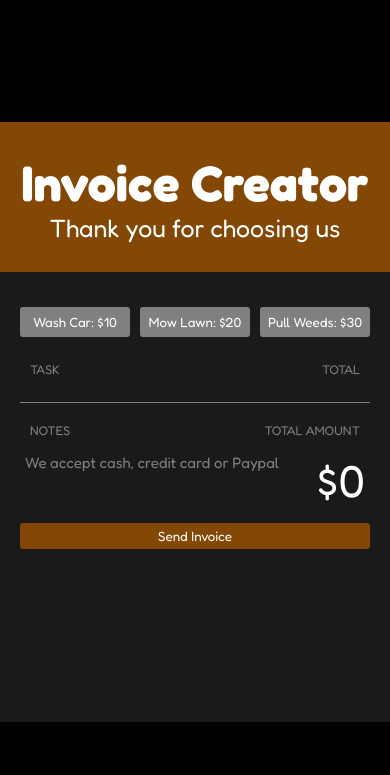
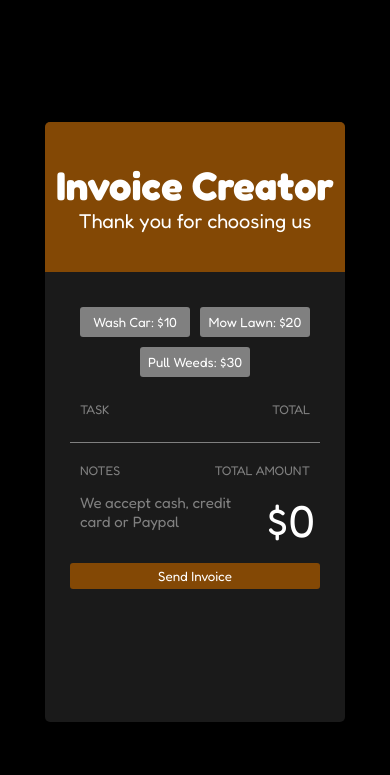
Before and after one commit to IgnacioGR/InvoiceCreator, a plain HTML site: page index.html in a window 390 px wide. Drawn offline with Linux system fonts and the light colour scheme.

Commit message:
fix: :bug: Improved Phone View

```diff
--- a/css/style.css
+++ b/css/style.css
@@ -117,6 +117,7 @@ ul {
 	display: flex;
 	align-items: center;
 	justify-content: center;
+	flex-wrap: wrap;
 }
 
 #selected-wrapper {
@@ -128,6 +129,9 @@ ul {
 #payments {
 	color: gray;
 	font-size: 0.6rem;
+	text-align: left;
+	padding-right: 20px;
+	margin-left: 10px;
 }
 
 #total-el {
@@ -145,3 +149,10 @@ ul {
 		width: 400px;
 	}
 }
+
+@media (max-width: 430px) {
+	main {
+		width: 300px;
+		font-size: 20px;
+	}
+}
```
